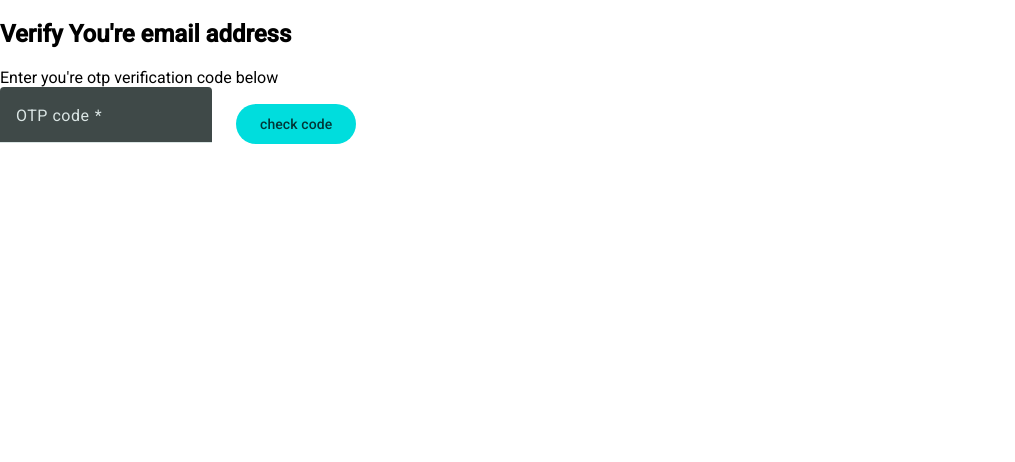
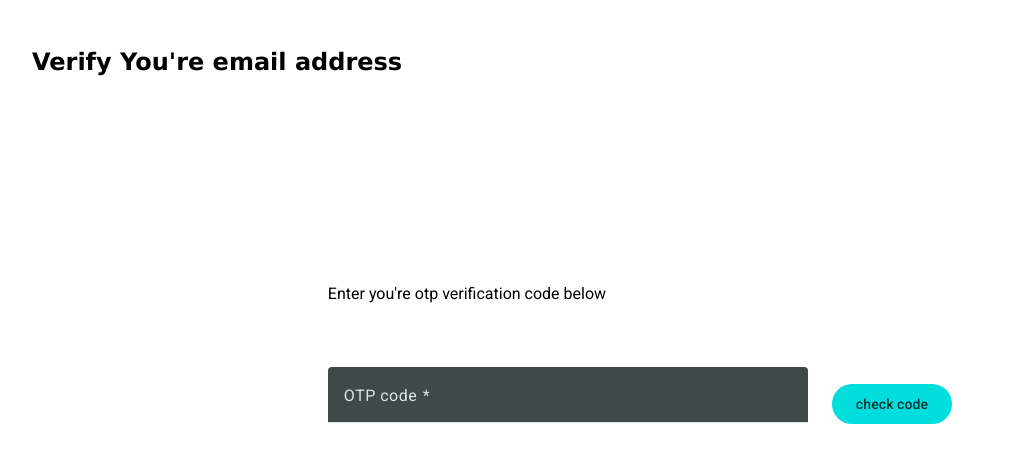
Before and after one commit to Nevy11/E-learning-front-end, an Angular app: page /otpVerification in a window 1280 px wide. Shown: the top 462 px of the page, without its empty margins (0-1015 px from the left). Built offline with nearby package versions, Linux system fonts and the light colour scheme.

Commit message:
update large screen

```diff
--- a/src/app/sign-up/email-otp-verify/email-otp-verify.component.scss
+++ b/src/app/sign-up/email-otp-verify/email-otp-verify.component.scss
@@ -37,3 +37,21 @@
     margin-top: 5rem;
   }
 }
+
+@media (min-width: 1024px) {
+  .emailMain {
+    display: flex;
+    justify-content: center;
+  }
+  .header1 {
+    margin-top: 3rem;
+    margin-bottom: 8rem;
+    margin-left: 2rem;
+    font-family: "Lucida Sans", "Lucida Sans Regular", "Lucida Grande",
+      "Lucida Sans Unicode", Geneva, Verdana, sans-serif;
+  }
+  .detail {
+    margin-bottom: 4rem;
+    margin-top: 5rem;
+  }
+}
--- a/src/app/sign-up/email-otp-verify/otp-verify-form/otp-verify-form.component.scss
+++ b/src/app/sign-up/email-otp-verify/otp-verify-form/otp-verify-form.component.scss
@@ -1,3 +1,16 @@
 .submit_button {
   margin-left: 1.5rem;
 }
+@media (max-width: 600px) {
+}
+@media (min-width: 600px) and (max-width: 1024px) {
+  mat-form-field {
+    width: 18rem;
+  }
+}
+
+@media (min-width: 1024px) {
+  mat-form-field {
+    width: 30rem;
+  }
+}
```
